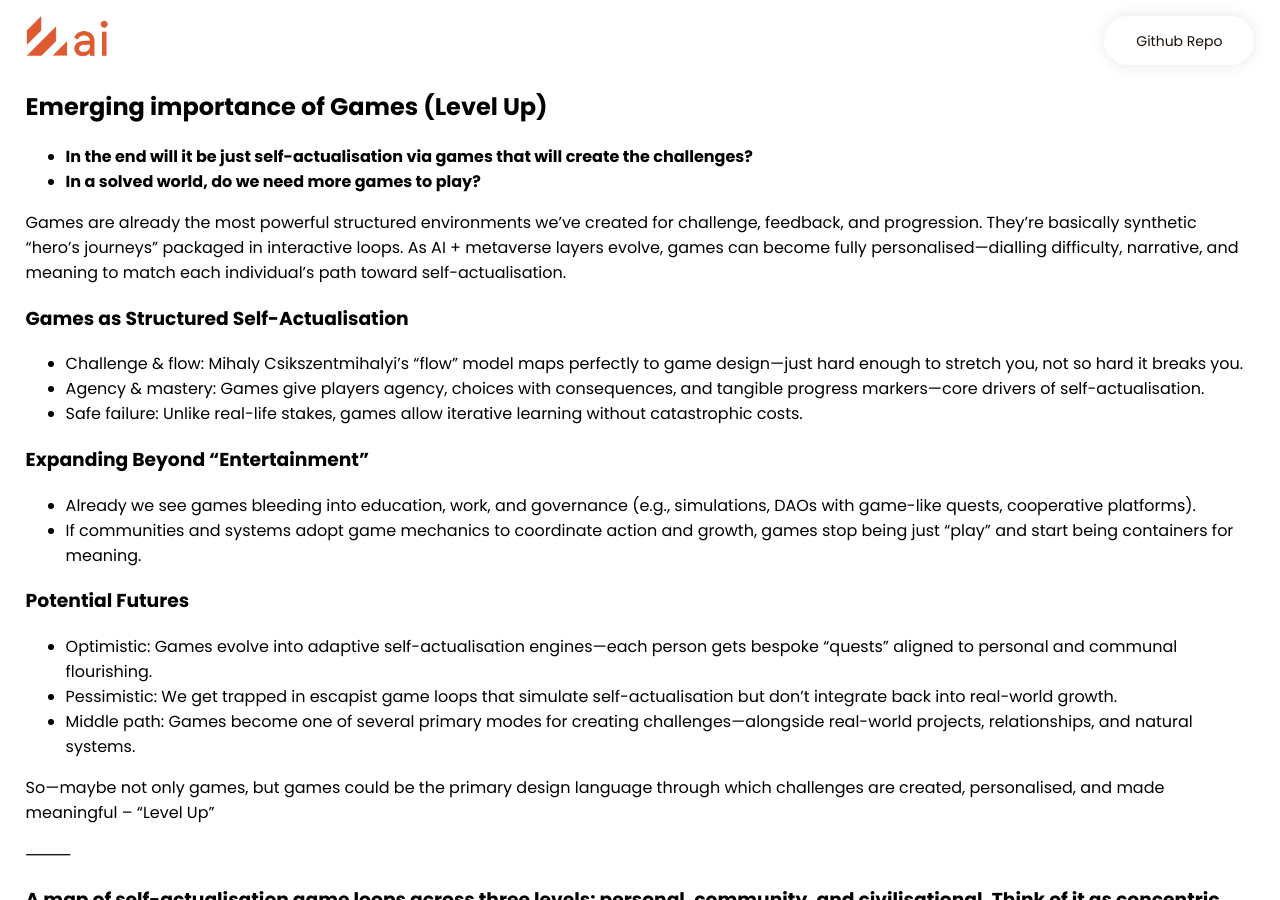
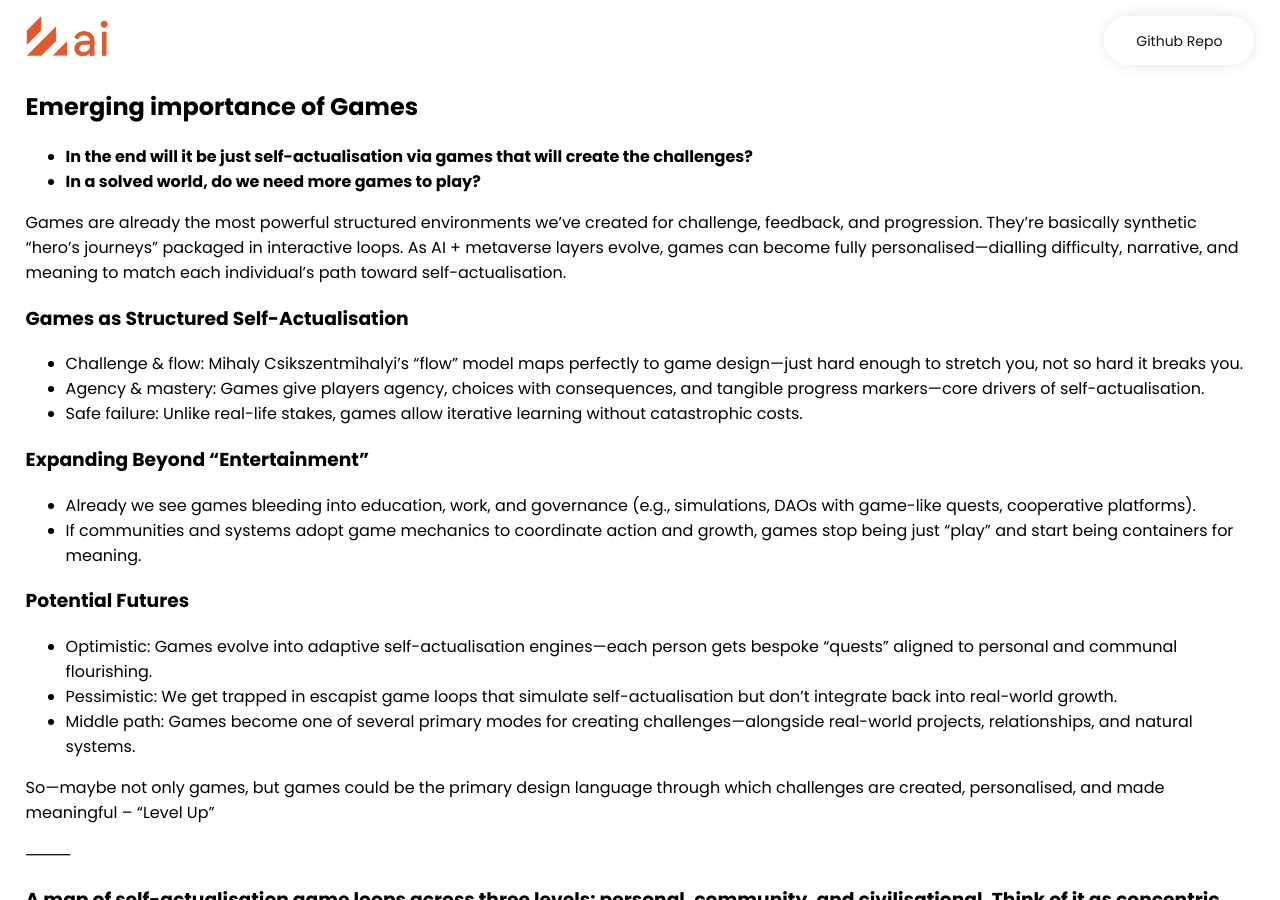
Before and after one commit to selfdriven-foundation/selfdriven-ai, a Jekyll site: the page built from docs/pages/games.md, in a window 1280 px wide and 900 px high. Built offline with Jekyll 4.4.1, drawn with Linux system fonts in a browser that asks for light colours.

Commit message:
Update games.md

```diff
--- a/docs/pages/games.md
+++ b/docs/pages/games.md
@@ -4,7 +4,7 @@ title: Emerging importance of Games - selfdrivenAI
 permalink: /games/
 ---
 
-## Emerging importance of Games (Level Up)
+## Emerging importance of Games
 
 - **In the end will it be just self-actualisation via games that will create the challenges?**
 - **In a solved world, do we need more games to play?**
```
